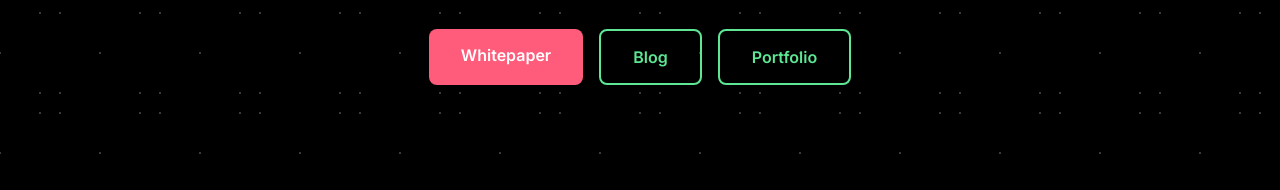
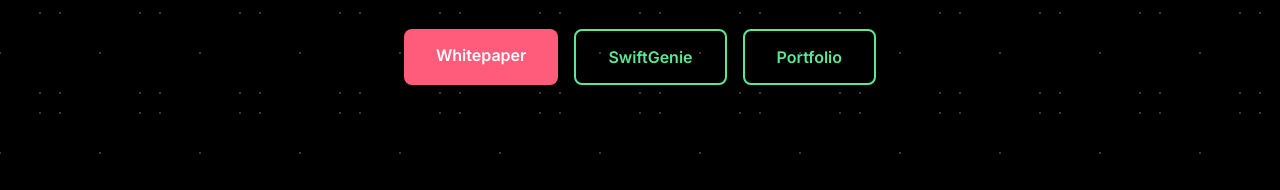
Before and after one commit to Mattjhagen/comingsoonsite, a plain HTML site: page index.html in a window 1280 px wide. Shown: the part 422-612 px from the top of the page. Drawn offline with Linux system fonts and the light colour scheme; a script that the page names is missing.

Commit message:
Update index.html

```diff
--- a/index.html
+++ b/index.html
@@ -41,9 +41,9 @@
       <div class="buttons">
         <a href="public/whitepaper.html" class="btn btn-primary">Whitepaper</a>
         <a
-          href="http://blog.vibecodes.space/posts/Currentprojects.html"
+          href="http://blog.vibecodes.space/posts/swiftgenie.html"
           class="btn btn-secondary"
-          >Blog</a
+          >SwiftGenie</a
         >
         <a href="https://portfolio-vibecode.onrender.com/" class="btn btn-secondary"
           >Portfolio</a
```
